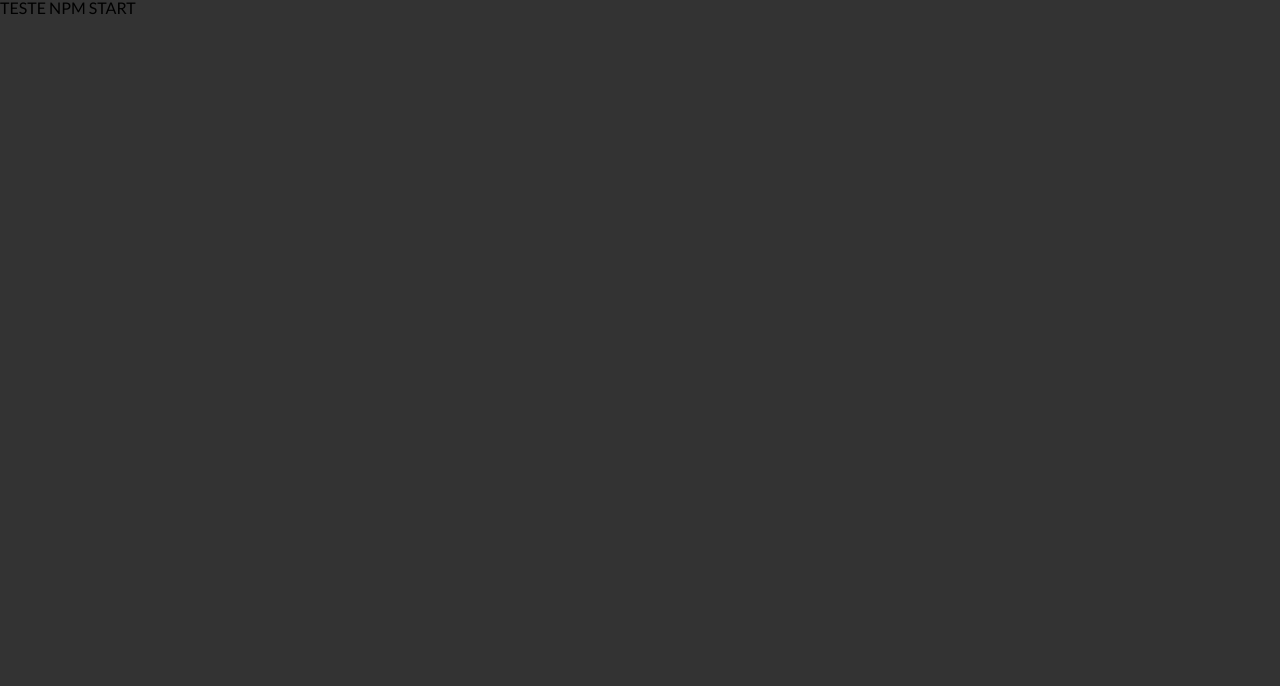
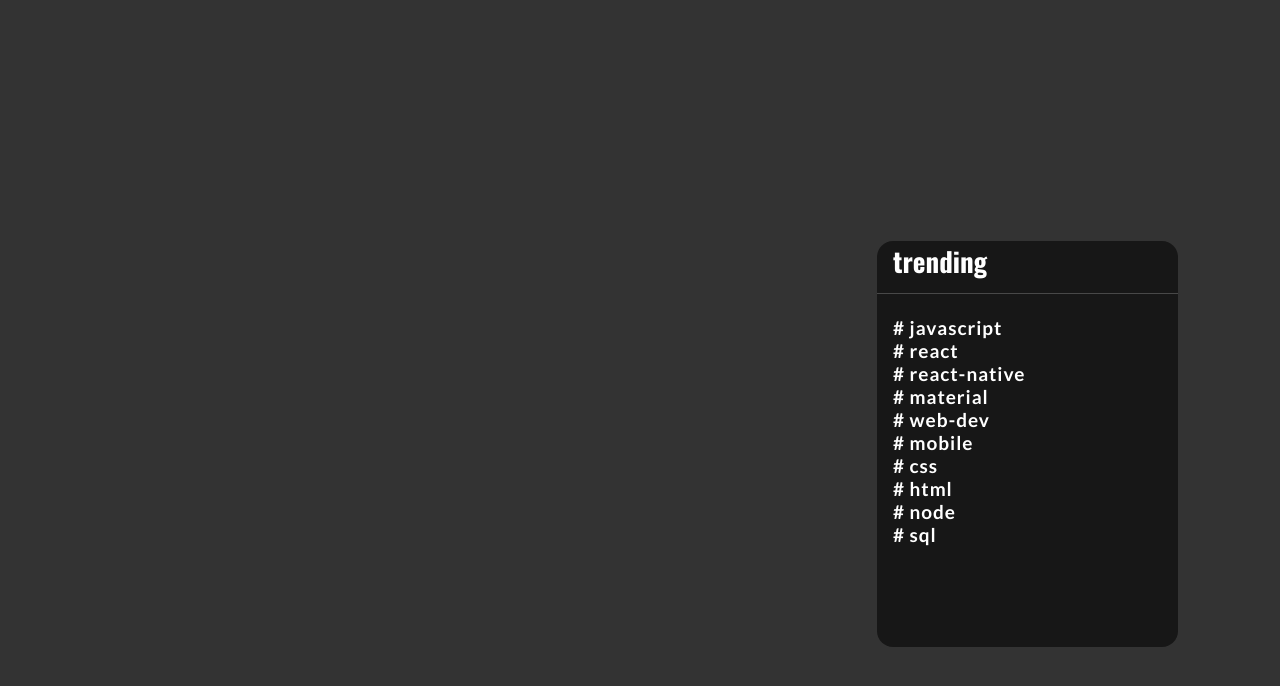
Before and after one commit to ronycastroc/linkr-front, a JavaScript app: page /hashtag in a window 1280 px wide. Before the commit this address had no page. Shown: the top 686 px of the page. Built offline with nearby package versions, Linux system fonts and the light colour scheme.

Commit message:
Trending component created with mocked data.

```diff
--- a/package.json
+++ b/package.json
@@ -3,6 +3,7 @@
   "version": "0.1.0",
   "private": true,
   "dependencies": {
+    "react-hashtag": "2.1.0",
     "axios": "^1.1.3",
     "react": "^17.0.2",
     "react-dom": "^17.0.2",
--- a/src/components/App.js
+++ b/src/components/App.js
@@ -1,16 +1,19 @@
 import GlobalStyle from "../assets/style/GlobalStyle";
 import { BrowserRouter, Routes, Route } from "react-router-dom";
+import Trending from "./hashtag/Trending";
 
 export default function App() {
   return (
     <>
       <GlobalStyle />
-         <h1>TESTE NPM START {/* APAGAR */}</h1>
       <BrowserRouter>
         <Routes>
-               <Route path="/" element={''} />
+          <Route path="/" element={""} />
+        </Routes>
+        <Routes>
+          <Route path="/hashtag" element={<Trending />} />
         </Routes>
       </BrowserRouter>
     </>
   );
-};
+}
--- /dev/null
+++ b/src/components/hashtag/Trending.js
@@ -0,0 +1,72 @@
+import styled from "styled-components";
+
+export default function Trending() {
+
+  const mockData = [
+    "# javascript",
+    "# react",
+    "# react-native",
+    "# material",
+    "# web-dev",
+    "# mobile",
+    "# css",
+    "# html",
+    "# node",
+    "# sql",
+  ];
+
+  return (
+    <>
+       <HashtagsBox>
+        <h3>trending</h3>
+        <ul>
+          {mockData.map((value) => (
+            <li onClick={() => alert("abrir outra pagina")}>{value}</li>
+          ))}
+        </ul>
+      </HashtagsBox>
+      <p>
+
+  </p>
+    </>
+  );
+}
+
+const HashtagsBox = styled.div`
+  position: relative;
+  top: 232px;
+  left: 877px;
+  width: 301px;
+  height: 406px;
+  background-color: #171717;
+  border-radius: 16px;
+
+  h3 {
+    font-family: "Oswald";
+    font-style: normal;
+    font-weight: 700;
+    font-size: 27px;
+    line-height: 40px;
+    color: #ffffff;
+
+    padding-left: 16px;
+    padding-bottom: 12px;
+    margin-top: 9px;
+    border-bottom: 1px solid #484848;
+  }
+
+  ul{
+    margin-top: 22px;
+    margin-left: 16px;
+  }
+  li {
+    font-family: "Lato";
+    font-style: normal;
+    font-weight: 700;
+    font-size: 19px;
+    line-height: 23px;
+    letter-spacing: 0.05em;
+
+    color: #ffffff;
+  }
+`;
```
Also changed, not shown: src/components/hashtag/HashtagPage.js (added, +8 -0 lines), 1 other file (tests, documents, lock files or other folders). Lines whose indentation alone changed are shown as unchanged.
